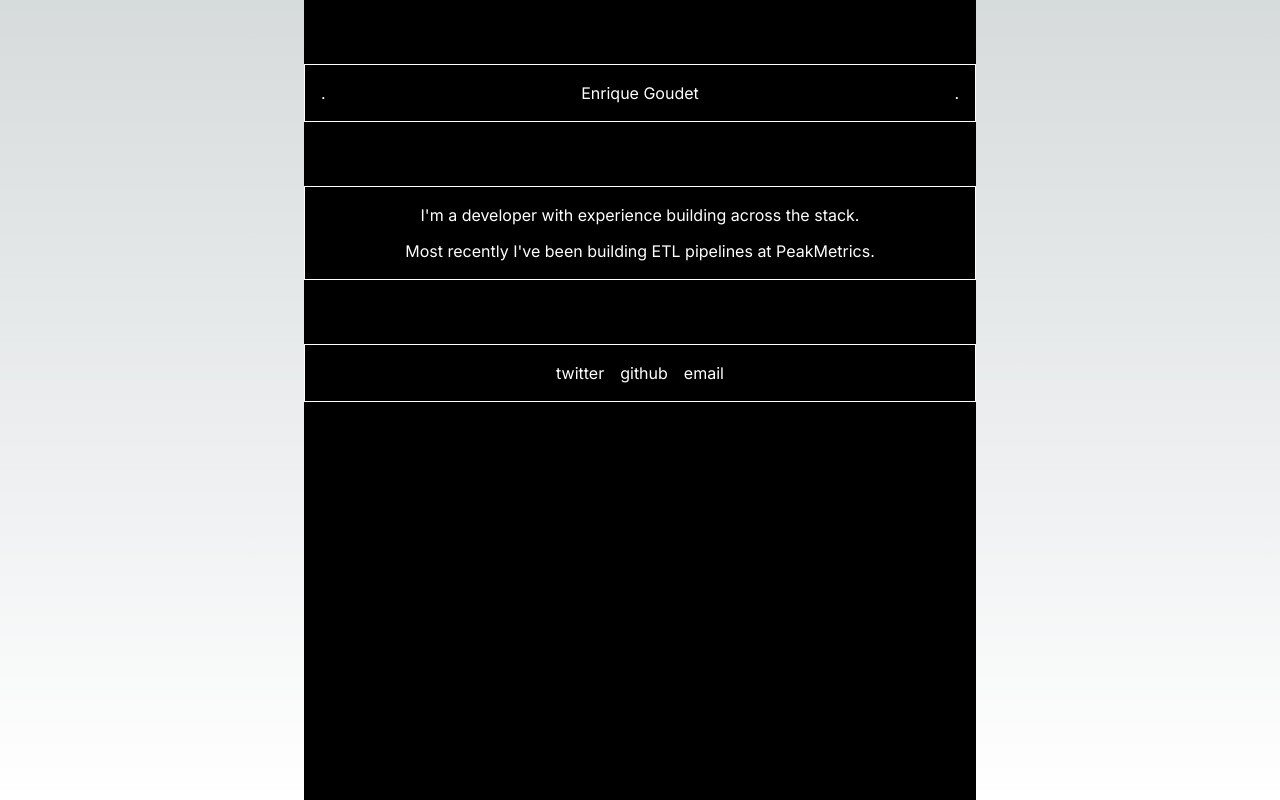
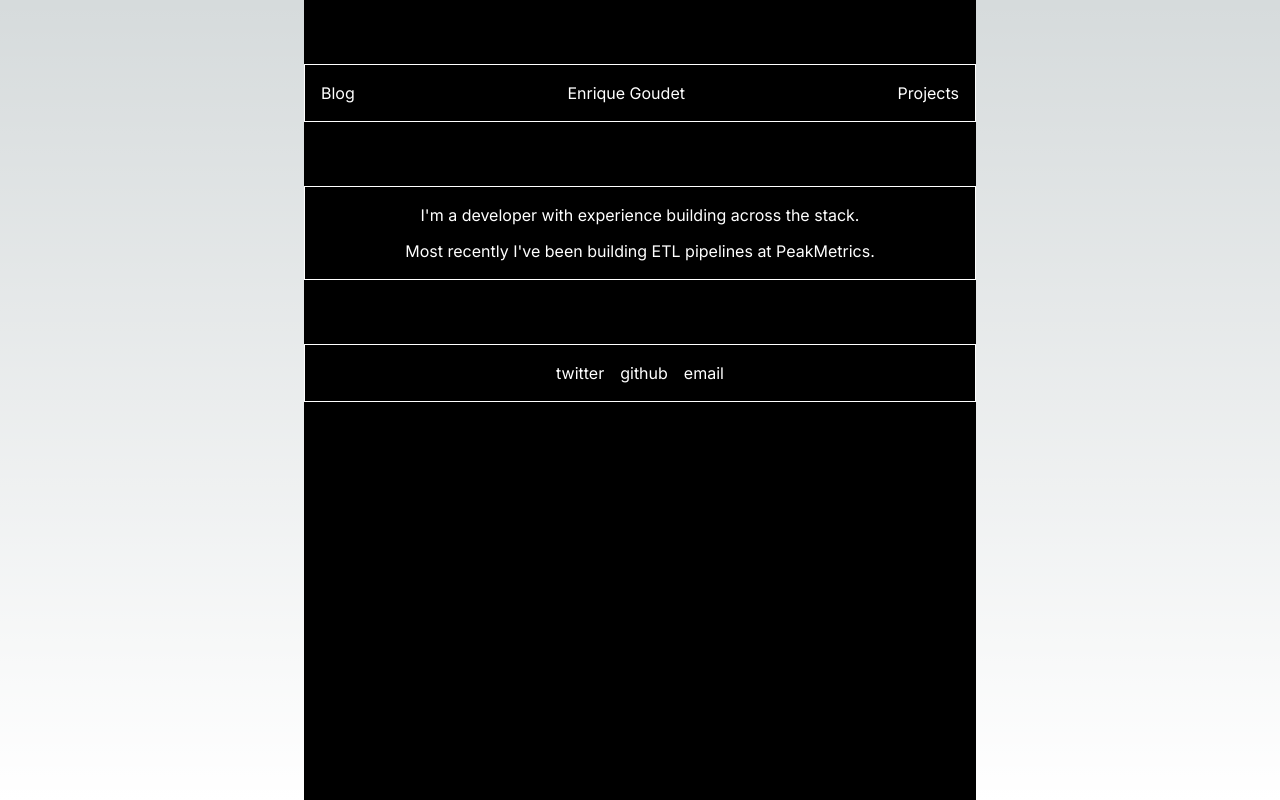
Before and after one commit to goudete/goudete.dev, a Next.js app: page / in a window 1280 px wide. Built offline with nearby package versions, Linux system fonts and the light colour scheme.

Commit message:
Update page.tsx

```diff
--- a/src/app/page.tsx
+++ b/src/app/page.tsx
@@ -23,9 +23,9 @@ export default function Home() {
     <div className="flex flex-col items-center w-full max-w-2xl mx-auto bg-black text-white min-h-screen">
 
       <header className="bg-black border border-white flex justify-between w-full p-4 mt-16 mb-16">
-        <div>.</div>
+        <a href="#" className="hover:underline">Blog</a>
         <div>Enrique Goudet</div>
-        <div>.</div>
+        <a href="#" className="hover:underline">Projects</a>
       </header>
 
       <section className="bg-black border border-white flex flex-col items-center w-full p-4 mb-16">
```
